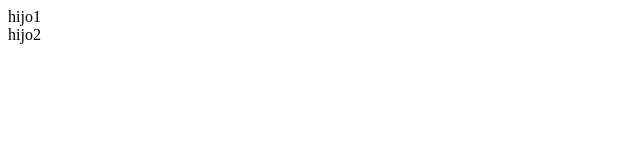
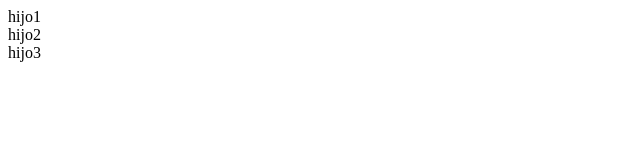
Before and after one commit to Joseduardo25/curso-de-frontend-developer, a plain HTML site: page colapso-de-margenes.html in a window 1280 px wide. Shown: the full height of the page, 0-640 px from the left. Drawn offline with Linux system fonts and the light colour scheme.

Commit message:
first commit

```diff
--- a/colapso-de-margenes.html
+++ b/colapso-de-margenes.html
@@ -9,5 +9,6 @@
   <body>
     <div>hijo1</div>
     <div>hijo2</div>
+    <div>hijo3</div>
   </body>
 </html>
```
